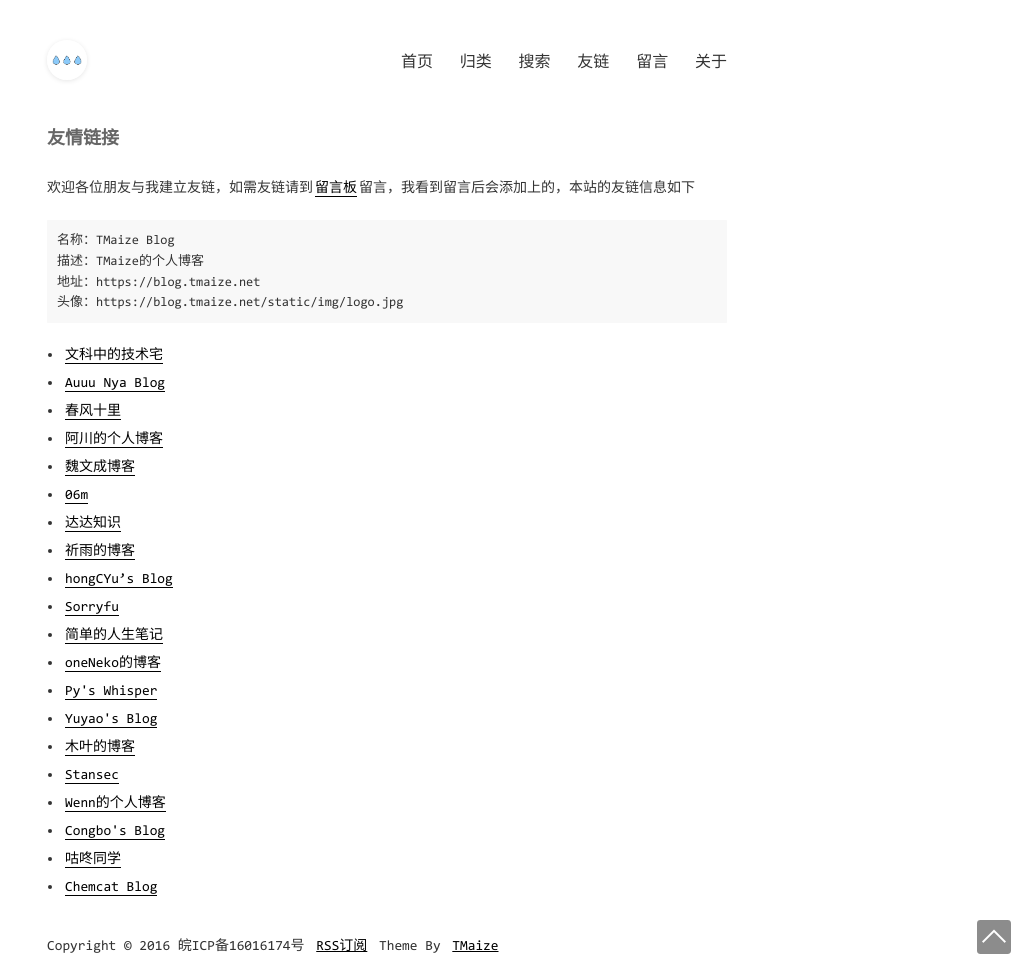
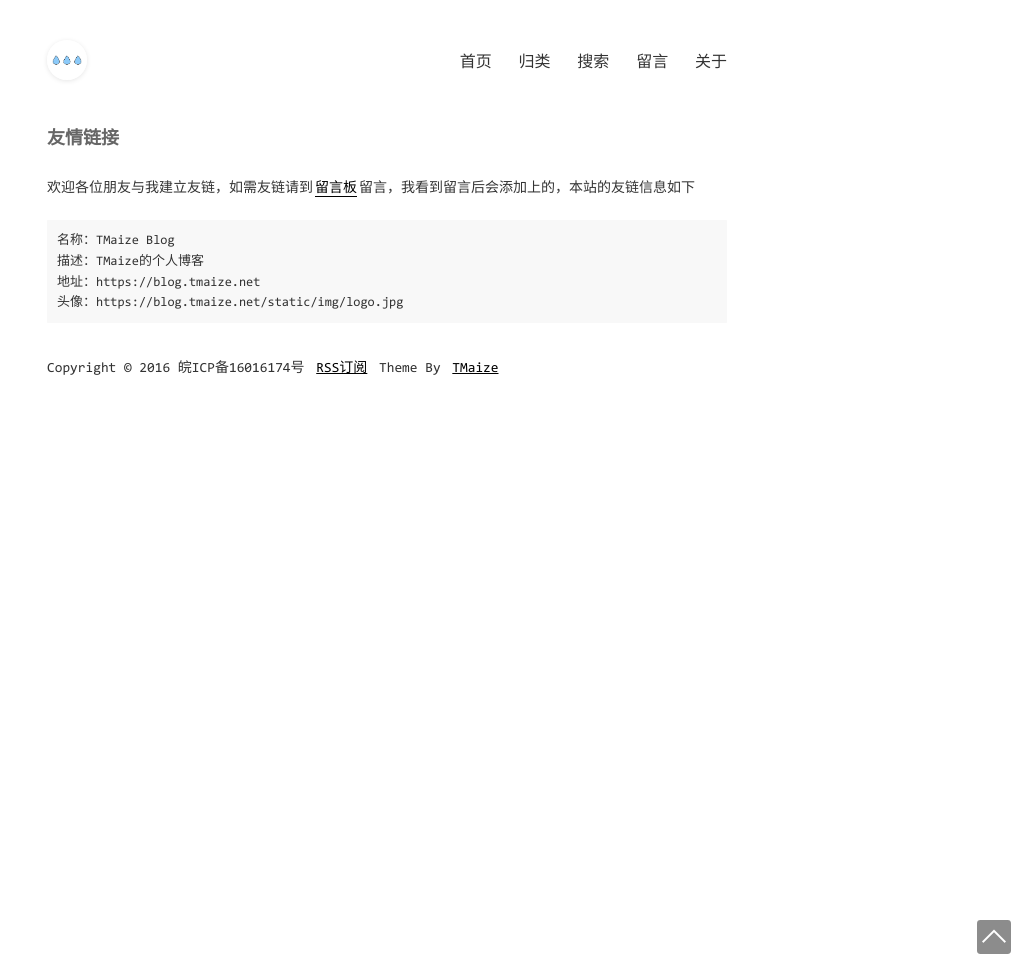
Before and after one commit to zincaaa/zincaaa.github.io, a Jekyll site: the page built from pages/links.md, in a window 1280 px wide. Shown: the whole page, without its empty margins (253-1280 px from the left). Built offline with Jekyll 4.4.1, drawn with Linux system fonts in a browser that asks for light colours.

Commit message:
Update _config.yml

```diff
--- a/_config.yml
+++ b/_config.yml
@@ -21,7 +21,7 @@ domainUrl: 'https://blog.tmaize.net'
 baseurl: ''
 
 # 吐个槽地址，会在chat页面中重定向到该地址
-tucaoUrl: https://support.qq.com/product/86335
+tucaoUrl: https://rainfallband.notion.site/7b4f9f16d0a545428f8705cff99a67d0
 
 # 菜单
 # 必填字段 title: '文本' url: '链接'
@@ -33,15 +33,13 @@ menu:
     url: /pages/categories.html
   - title: 搜索
     url: /pages/search.html
-  - title: 友链
-    url: /pages/links.html
   - title: 留言
     url: /pages/chat.html
   - title: 关于
     url: /pages/about.html
 
 # 点击页面文字冒出特效,不需要请设置为false
-extClickEffect: true
+extClickEffect: false
 
 # Google Adsense,不需要请设置为false
 # _includes/ext-adsense.html 里面修改为自己的配置
@@ -49,46 +47,3 @@ extAdsense: false
 
 # 数学公式支持，比较影响加载速度,不需要请设置为false
 extMath: false
-
-# 友情链接
-links:
-  - title: 文科中的技术宅
-    url: https://www.townwang.com
-  - title: Auuu Nya Blog
-    url: http://mu1er.cn
-  - title: 春风十里
-    url: https://www.geek-era.com
-  - title: 阿川的个人博客
-    url: https://achuan.io
-  - title: 魏文成博客
-    url: https://www.wwc.ren
-  - title: 06m
-    url: https://www.06m.me
-  - title: 达达知识
-    url: https://www.dadapush.com
-  - title: 祈雨的博客
-    url: https://wakzz.cn
-  - title: hongCYu’s Blog
-    url: https://hongcyu.cn
-  - title: Sorryfu
-    url: https://fushaolei.github.io
-  - title: 简单的人生笔记
-    url: https://yoyling.com
-  - title: oneNeko的博客
-    url: https://blog.oneneko.com
-  - title: Py's Whisper
-    url: https://whisper.pyliubaolin.top
-  - title: Yuyao's Blog
-    url: http://hellocode.ink
-  - title: 木叶的博客
-    url: https://muye.ml
-  - title: Stansec
-    url: https://standeblog.com
-  - title: Wenn的个人博客
-    url: https://wenn.tech
-  - title: Congbo's Blog
-    url: https://congbo.site
-  - title: 咕咚同学
-    url: https://gudong.site
-  - title: Chemcat Blog
-    url: https://chemcat.gitee.io
```
